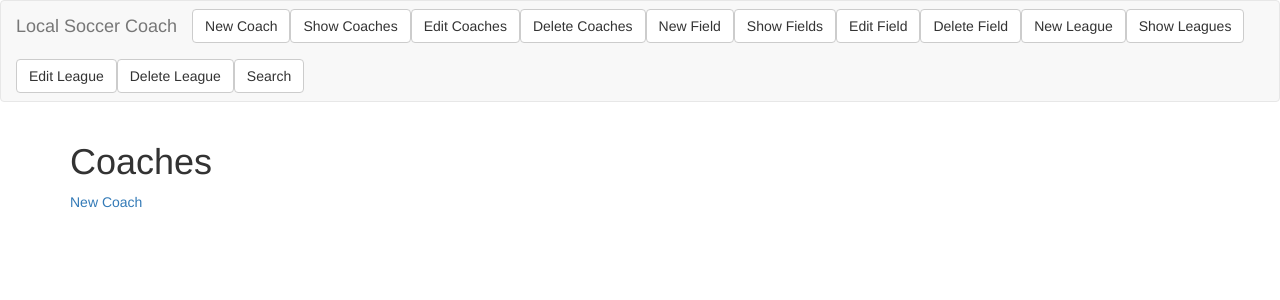
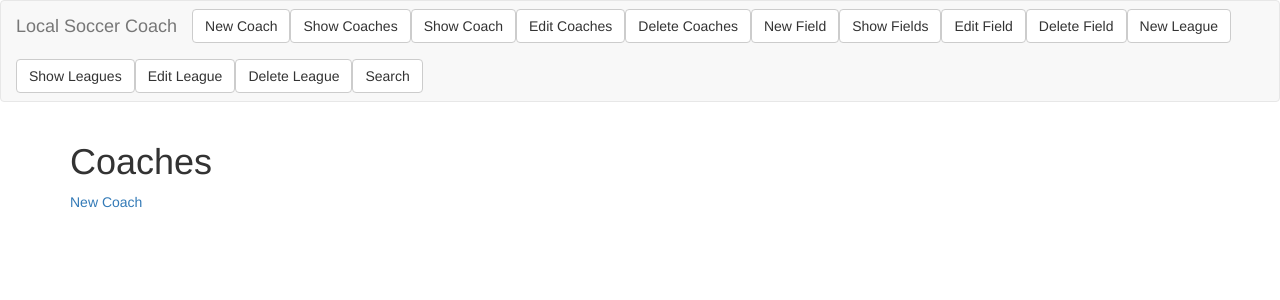
Before and after one commit to teknofage/Local-Soccer-Coach, a Flask app: page / in a window 1280 px wide. Shown: the top 300 px of the page. Run offline with Flask 2, Linux system fonts and the light colour scheme; data that the repository does not hold is empty; some libraries are stand-ins or nearby versions.

Commit message:
Show Coaches Button Working

```diff
--- a/app.py
+++ b/app.py
@@ -42,12 +42,31 @@ def coaches_new():
     return render_template('coaches_new.html', coach={}, title='New Coach')
 
 
-@app.route('/coaches/<coach_id>')
-def coaches_show(coach_id):
+@app.route('/coaches/')
+def coaches_show():
+    """Show a single coach."""
+    allCoaches = coaches.find()
+    print('********************')
+    print(coaches)
+    # coach_reviews = reviews.find({'coach_id': ObjectId(coach_id)})
+    return render_template('coaches_show.html', allCoaches=allCoaches)
+
+
+
+
+
+
+
+@app.route('/coach/<coach_id>')
+def coach_show(coach_id):
     """Show a single coach."""
     coach = coaches.find_one({'_id': ObjectId(coach_id)})
     coach_reviews = reviews.find({'coach_id': ObjectId(coach_id)})
-    return render_template('coaches_show.html', coach=coach, reviews=coach_reviews)
+    return render_template('coach_show.html', coach=coach, reviews=coach_reviews)
+
+
+
+
 
 
 @app.route('/coaches/<coach_id>/edit')
--- a/templates/partials/navbar.html
+++ b/templates/partials/navbar.html
@@ -9,8 +9,14 @@
             <a href='/coaches/new' class='btn btn-default navbar-btn'>New Coach</a>
         </div>
         <div class='pull-left'>
-            <a href='/coaches/<coach_id>' class='btn btn-default navbar-btn'>Show Coaches</a>
+            <a href='/coaches' class='btn btn-default navbar-btn'>Show Coaches</a>
         </div>
+
+        <div class='pull-left'>
+            <a href='/coach/<coach_id>' class='btn btn-default navbar-btn'>Show Coach</a>
+        </div>
+
+
         <div class='pull-left'>
             <a href='/coaches/<coach_id>/edit' class='btn btn-default navbar-btn'>Edit Coaches</a>
         </div>
```
Also changed, not shown: templates/coach_show.html (added, +31 -0 lines), templates/coaches_show.html (+5 -18 lines).
